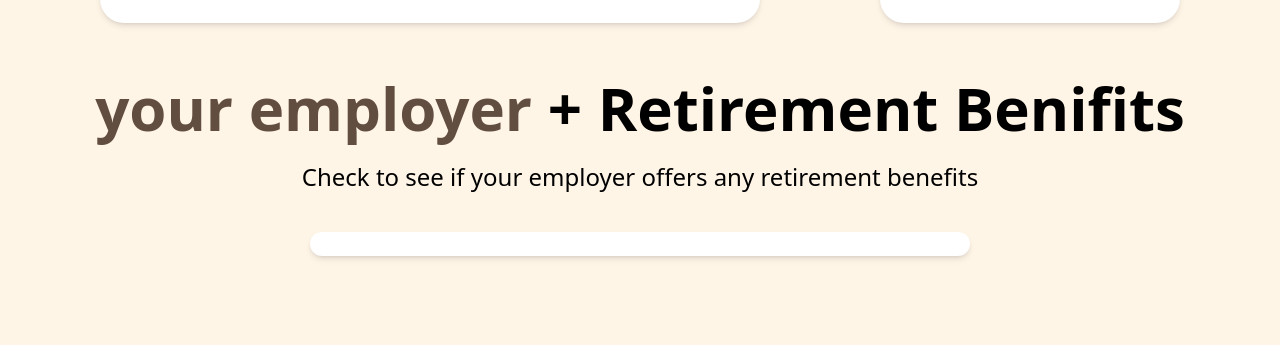
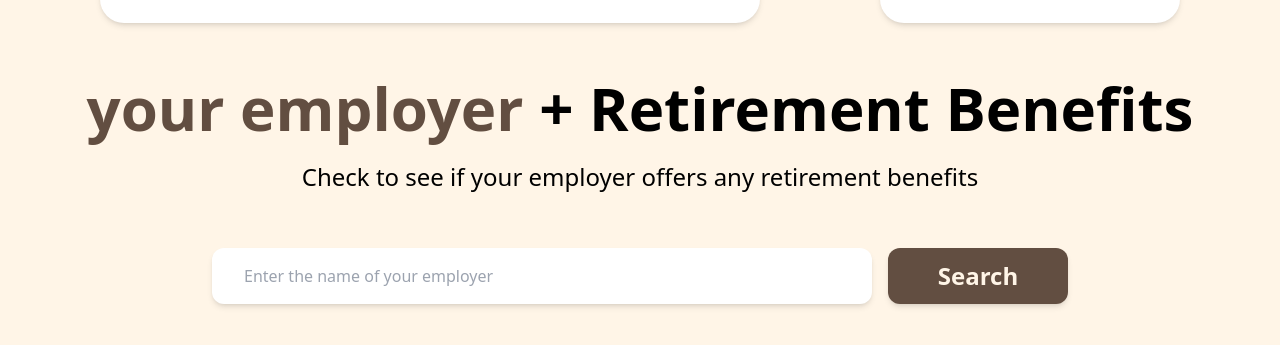
Before and after one commit to Joshua-Ludolf/FossilFinances, a React (Create React App) app in the folder frontend/: page / in a window 1280 px wide. Shown: the part 1131-1476 px from the top of the page. Built offline with nearby package versions, Linux system fonts and the light colour scheme.

Commit message:
Updated Knowledge Base

```diff
--- a/frontend/src/components/KnowledgeBase.js
+++ b/frontend/src/components/KnowledgeBase.js
@@ -3,6 +3,24 @@ import Navbar from "./Navbar";
 
 function KnowledgeBase() {
   const [openProfile, setOpenProfile] = useState(false);
+
+  const [val, setVal] = useState("");
+
+  const click = (event) => {
+    if (event.key === "Enter") {
+      window.open(hrefString, "_blank");
+    }
+  };
+
+  const change = (event) => {
+    const newVal = val.split(" ").join("+");
+    setVal(event.target.value);
+    // alert(val.split(' ').join('+'));
+  };
+
+  const hrefString = `https://www.google.com/search?q=${val
+    .split(" ")
+    .join("+")}+retirement+benefits`;
 
   return (
     <>
@@ -142,22 +160,31 @@ function KnowledgeBase() {
           <h1 className="mt-12 text-6xl font-bold leading-tight">
             {" "}
             <span className="text-[#624E41]">your employer </span> + Retirement
-            Benifits
+            Benefits
           </h1>
           <p className=" m-4 text-2xl font-medium leading-tight">
             Check to see if your employer offers any retirement benefits
           </p>
 
-          <div className=" mt-10 px-10 flex justify-around">
-
+          <div className="flex"></div>
+          <div className=" mt-10 px-10 flex gap-4 justify-center">
             <input
+              onKeyDown={click}
+              onChange={change}
+              value={val}
               href="https://crr.bc.edu/single-retirees-of-color-face-greatest-financial-hardship/"
               target="_blank"
-              className="shadow-md   rounded-3xl h-auto w-[55%] bg-white text-left flex-col align-middle hover:scale-105 transition-all"
+              className="shadow-md py-4 rounded-xl h-auto w-[55%] bg-white text-left flex-col align-middle transition-all pl-8"
+              placeholder="Enter the name of your employer"
+            ></input>
+
+            <a
+              href={hrefString}
+              target="_blank"
+              className=" shadow-md rounded-xl h-auto w-[15%] bg-[#624E41] text-center font-bold align-middle hover:scale-105 transition-all text-[#FFF5E7] justify-center  items-center flex text-2xl "
             >
-
-
-            </input>
+              <button>Search</button>
+            </a>
           </div>
 
           <div className="relative">
```
